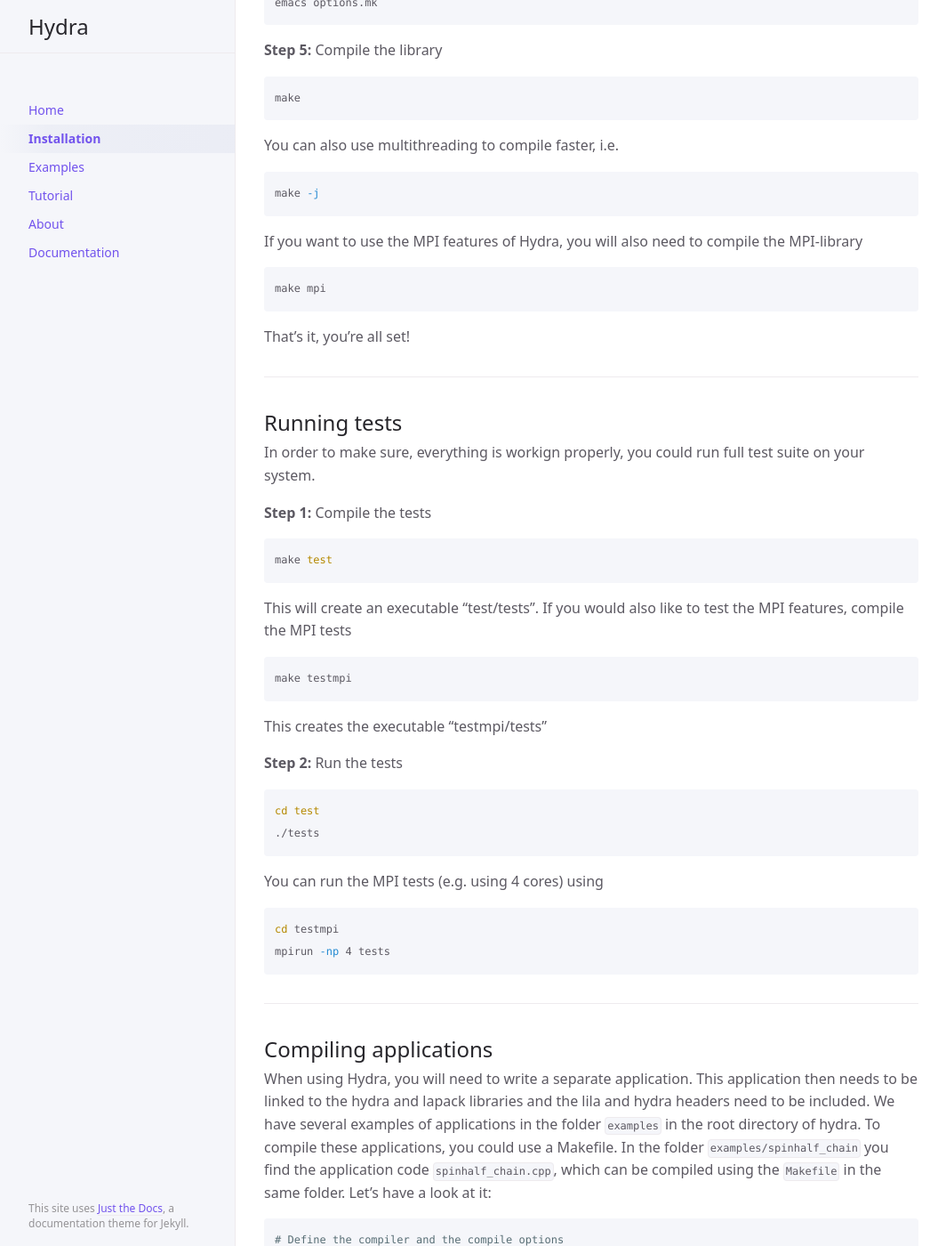
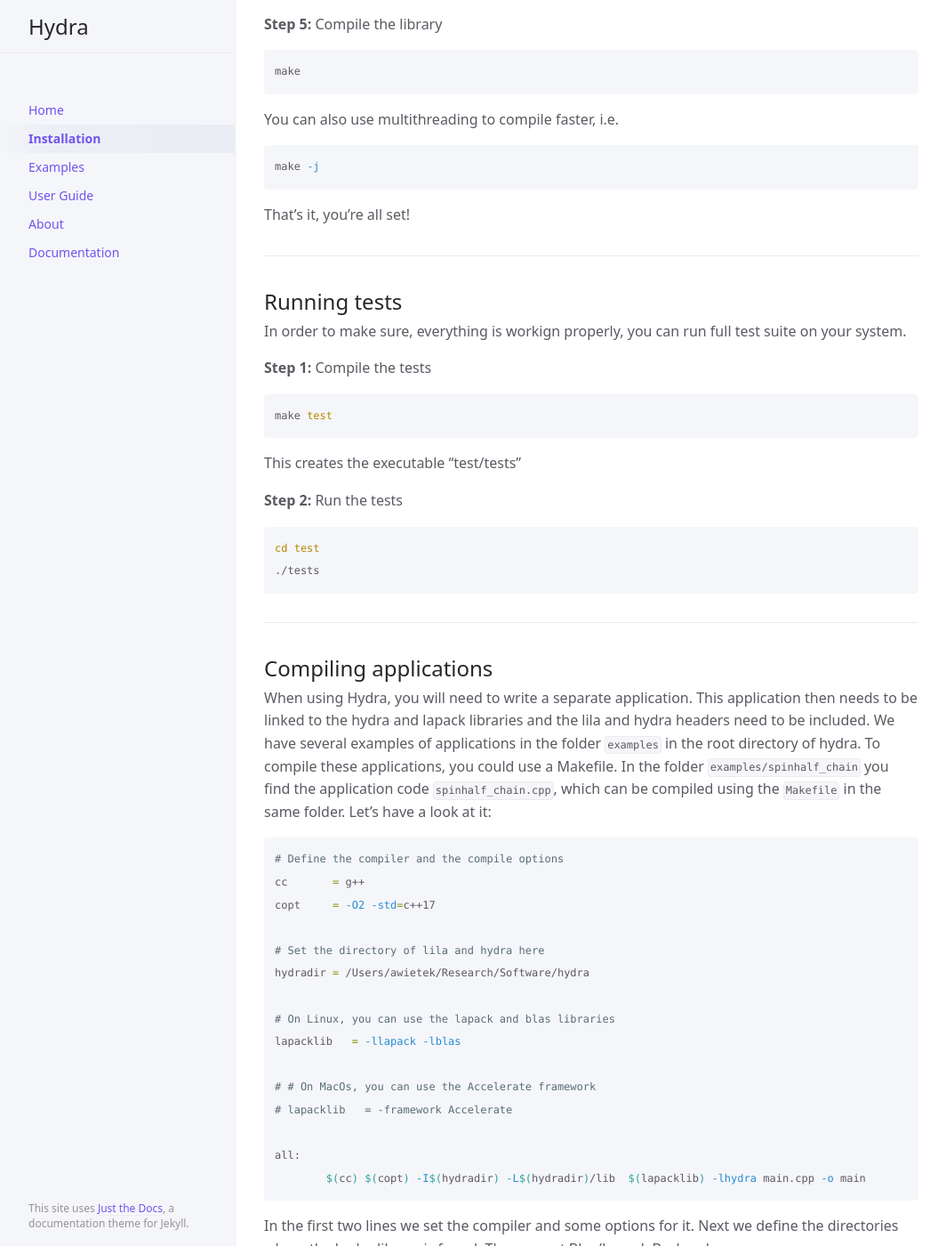
Before and after one commit to awietek/hydradoc, a Jekyll site: the page built from pages/installation.md, in a window 1280 px wide and 1400 px high, scrolled down 1163 px. Shown: the whole window at 89% size, without its empty margins (107-1171 px from the left). Built offline with Jekyll 4.4.1, drawn with Linux system fonts in a browser that asks for light colours; some of the changed text lies outside the part shown.

````diff
--- a/pages/installation.md
+++ b/pages/installation.md
@@ -22,7 +22,6 @@ Instructions how to compile the library, run tests, and compile applications
 * A C++ compiler that supports C++17, e.g. `g++` or `clang`, and `Make`
 * An implementation of the Blas/Lapack routines, e.g. the Netlib Blas/Lapack, IntelMKL or Accelerate on OSX.
 * `git` version control system
-* (optional) An implementation of the MPI standard, e.g. OpenMPI
 
 ---
 
@@ -70,42 +69,26 @@ You can also use multithreading to compile faster, i.e.
 make -j
 ```
 
-If you want to use the MPI features of Hydra, you will also need to compile
-the MPI-library
-
-```bash
-make mpi
-```
-
 That's it, you're all set!
 
 ---
 
 ## Running tests
 
-In order to make sure, everything is workign properly, you could run full test suite on your system.
+In order to make sure, everything is workign properly, you can run full test suite on your system.
 
 **Step 1:** Compile the tests
 
 ```bash
 make test
 ```
-This will create an executable "test/tests". If you would also like to test the MPI features, compile the MPI tests
 
-```bash
-make testmpi
-```
-This creates the executable "testmpi/tests"
+This creates the executable "test/tests"
 
 **Step 2:** Run the tests
 ```bash
 cd test
 ./tests
-```
-You can run the MPI tests (e.g. using 4 cores) using
-```bash
-cd testmpi
-mpirun -np 4 tests
 ```
 
 ---
--- a/pages/tutorial.md
+++ b/pages/userguide.md
@@ -1,11 +1,11 @@
 ---
 layout: page
-title: Tutorial
+title: User Guide
 nav_include: true
 nav_order: 4
 ---
 
-# Tutorial
+# User guide
 {: .no_toc }
 A step-by-step guide to using Hydra
 {: .fs-6 .fw-300 }
@@ -40,14 +40,14 @@ $$ \vert \mathbf{\sigma} \rangle = \vert \sigma_1 \rangle \cdots \vert \sigma_N
 Representing the Hamiltonian $$H$$ in this basis will yield a sparse matrix, whose non-zero matrix elements are distributed something like this:
 
 {:refdef: style="text-align: center;"}
-![]({{ site.url }}/hydradoc/assets/img/block.png#center){: width="200" }
+![]({{ site.baseurl }}/assets/img/block.png#center){: width="200" }
 {: refdef}
 
 
 Symmetries of $$H$$ are operators $$S$$, which commute with the Hamiltonian $$[H,S] = 0$$. We can choose a basis of the Hilbert space such that every state transforms according to an irreducible representation $$\rho$$, also called quantum numbers, of the group of symmetries. If we express the Hamiltonian in this basis, it will attain a block diagonal form,
 
 {:refdef: style="text-align: center;"}
-![]({{ site.url }}/hydradoc/assets/img/block_decomp.png){: width="500" }
+![]({{ site.baseurl }}/assets/img/block_decomp.png){: width="500" }
 {: refdef}
 
 For the Heisenberg chain above, the symmetries include the continuous $$U(1)$$ spin rotation symmetry,
````
Also changed, not shown: index.md (+1 -1 lines), pages/examples.md (+8 -2 lines), pages/examples/hb_chain_dynamical_sf.md (+1 -1 lines), pages/examples/hb_chain_dynamical_sf_nosyms.md (+2 -2 lines), pages/examples/tfi_timeevolve.md (added, +10 -0 lines), pages/examples/tj_random_all_to_all.md (added, +10 -0 lines), 3 other files.
